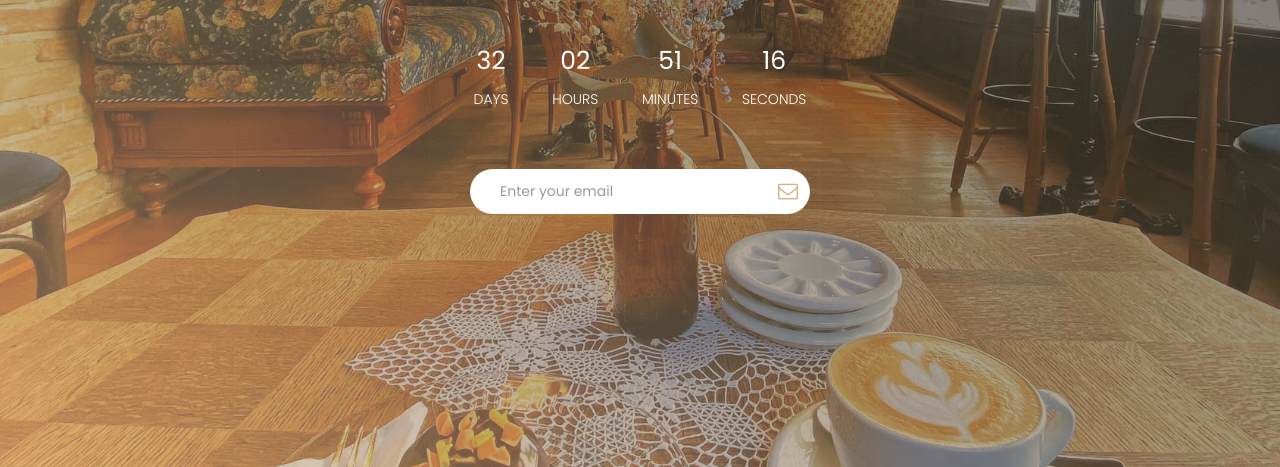
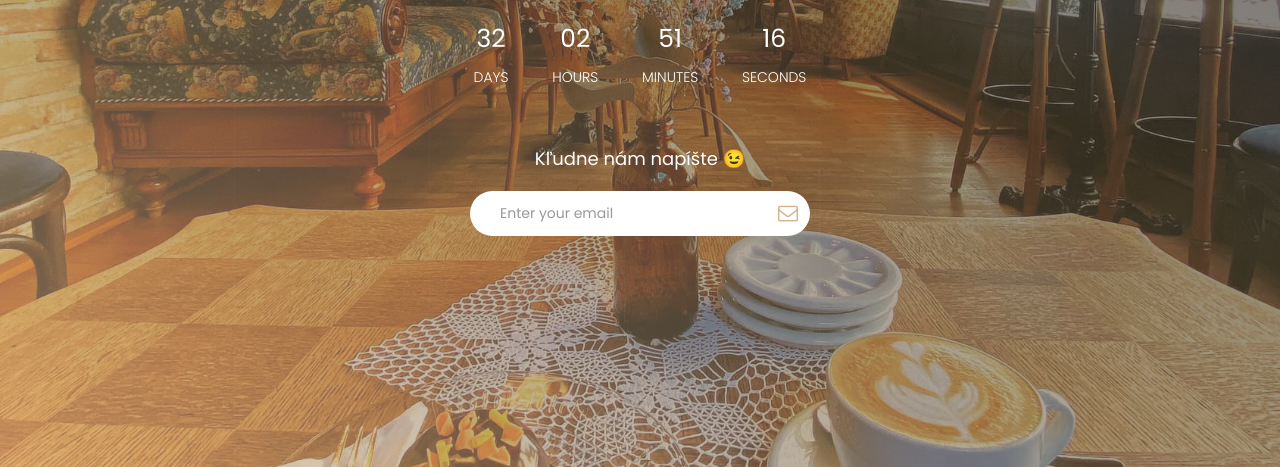
Before and after one commit to websolution4you/LeutschauCafeStartPage, a website: page index.html in a window 1280 px wide. Shown: the part 333-800 px from the top of the page. Drawn offline with Linux system fonts and the light colour scheme.

Commit message:
Add text 'KÄľudne nĂˇm napĂ­Ĺˇte' with winking emoji above email input

```diff
--- a/index.html
+++ b/index.html
@@ -118,6 +118,7 @@ http://www.templatemo.com/tm-521-get-ready
                                         <h3>seconds</h3>
                                    </li>
                               </ul>
+                              <p style="color: #ffffff; font-size: 18px; margin-bottom: 20px;">Kľudne nám napíšte 😉</p>
                               <div class="subscribe-form">
                                 <form action="" method="get">
                                   <input type="email" name="email" class="form-control" placeholder="Enter your email" required="">
```
